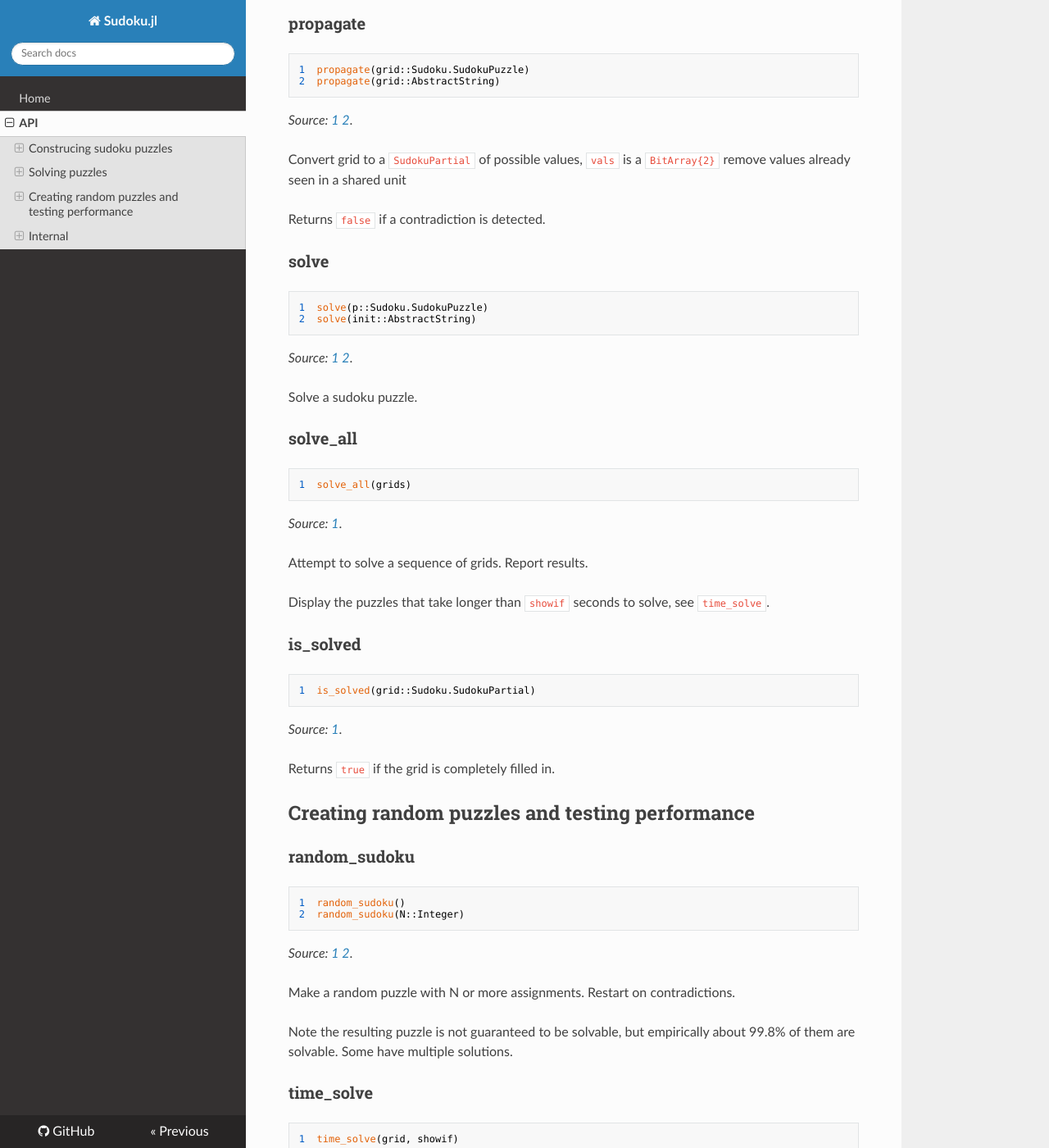
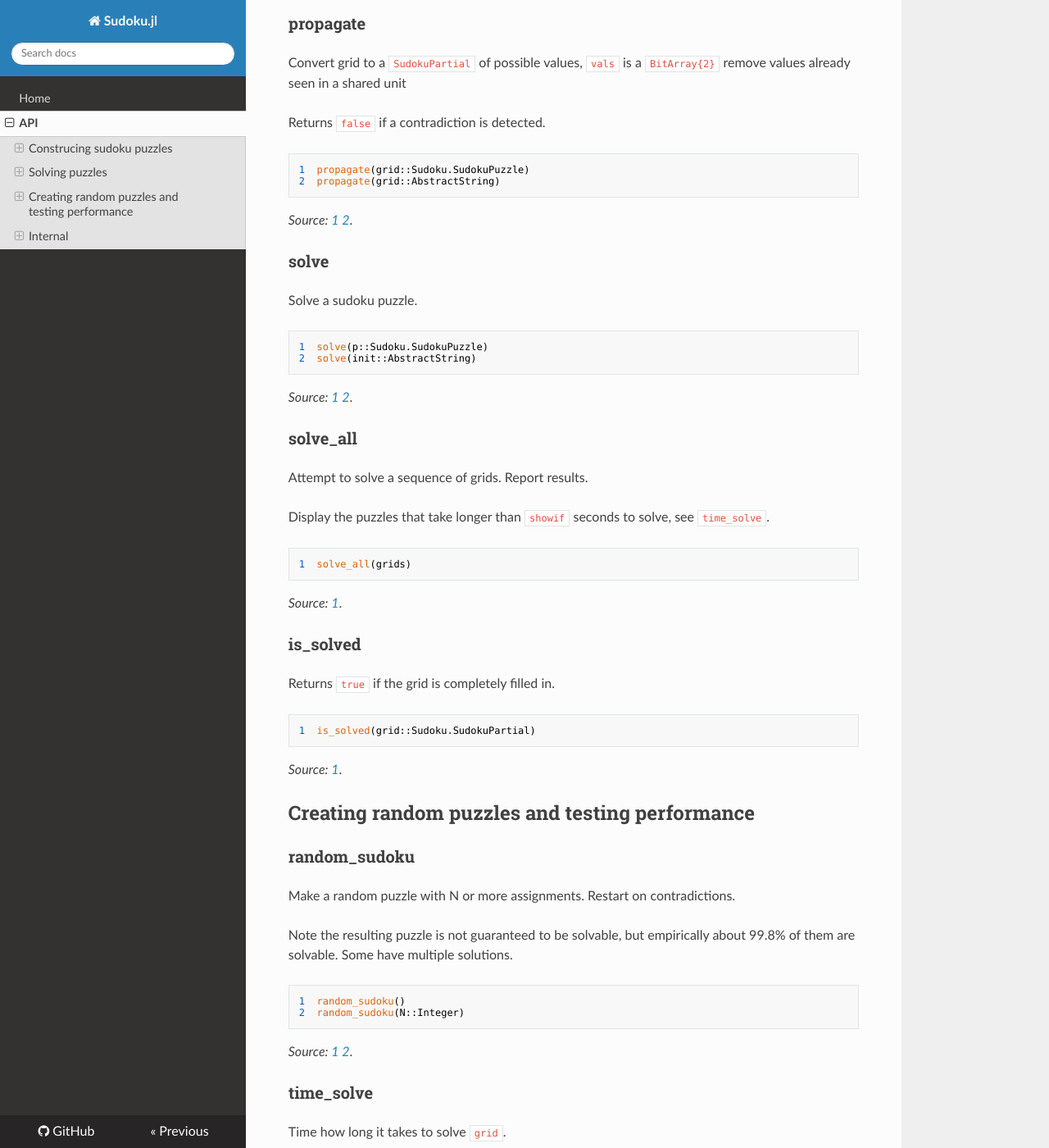
Before and after one commit to hayd/Sudoku.jl, an MkDocs documentation site: the page built from docs/_generated/api.md, in a window 1280 px wide and 1400 px high, scrolled down 1150 px. Shown: the whole window at 82% size. Built offline with MkDocs 1.6.1, drawn with Linux system fonts in a browser that asks for light colours; nearby versions of some CDN libraries; old or Windows-style settings are respelled for this version of MkDocs; some of the changed text lies outside the part shown.

````diff
--- a/docs/_generated/api.md
+++ b/docs/_generated/api.md
@@ -7,10 +7,6 @@ sudoku puzzles:
 ## Construcing sudoku puzzles
 
 ### sudoku
-```
-1  sudoku(init::AbstractString)
-```
-*Source: [1](https://github.com/hayd/Sudoku.jl/tree/33093bb5b1f53e198f5a4043f6a46a9cfbb5dc43/src/Sudoku.jl#L35)*.
 
 Create a `SudokuPuzzle` from a string, for example:
 
@@ -29,86 +25,94 @@ julia> sudoku("00302060090030500100180640000810290070000000800670820000260950080
     5|  1  |3
 ```
 
+```
+1  sudoku(init::AbstractString)
+```
+*Source: [1](https://github.com/hayd/Sudoku.jl/tree/821bcab1cfa53ab96b137ceb61e5d09a1cc2ce61/src/Sudoku.jl#L35)*.
+
 ### from_file
+
+Parse a file into a list of strings, separated by sep.
+
 ```
 1  from_file(filename)
 2  from_file(filename, sep)
 ```
-*Source: [1](https://github.com/hayd/Sudoku.jl/tree/33093bb5b1f53e198f5a4043f6a46a9cfbb5dc43/src/Sudoku.jl#L282) [2](https://github.com/hayd/Sudoku.jl/tree/33093bb5b1f53e198f5a4043f6a46a9cfbb5dc43/src/Sudoku.jl#L282)*.
-
-Parse a file into a list of strings, separated by sep.
+*Source: [1](https://github.com/hayd/Sudoku.jl/tree/821bcab1cfa53ab96b137ceb61e5d09a1cc2ce61/src/Sudoku.jl#L282) [2](https://github.com/hayd/Sudoku.jl/tree/821bcab1cfa53ab96b137ceb61e5d09a1cc2ce61/src/Sudoku.jl#L282)*.
 
 ### show
+
+Display puzzles as a 2-D grid.
+
 ```
 1  show(io::IO, grid::Sudoku.SudokuPartial)
 2  show(io::IO, p::Sudoku.SudokuPuzzle)
 ```
-*Source: [1](https://github.com/hayd/Sudoku.jl/tree/33093bb5b1f53e198f5a4043f6a46a9cfbb5dc43/src/Sudoku.jl#L223) [2](https://github.com/hayd/Sudoku.jl/tree/33093bb5b1f53e198f5a4043f6a46a9cfbb5dc43/src/Sudoku.jl#L245)*.
-
-Display puzzles as a 2-D grid.
+*Source: [1](https://github.com/hayd/Sudoku.jl/tree/821bcab1cfa53ab96b137ceb61e5d09a1cc2ce61/src/Sudoku.jl#L223) [2](https://github.com/hayd/Sudoku.jl/tree/821bcab1cfa53ab96b137ceb61e5d09a1cc2ce61/src/Sudoku.jl#L245)*.
 
 
 
 ## Solving puzzles
 
 ### propagate
-```
-1  propagate(grid::Sudoku.SudokuPuzzle)
-2  propagate(grid::AbstractString)
-```
-*Source: [1](https://github.com/hayd/Sudoku.jl/tree/33093bb5b1f53e198f5a4043f6a46a9cfbb5dc43/src/Sudoku.jl#L75) [2](https://github.com/hayd/Sudoku.jl/tree/33093bb5b1f53e198f5a4043f6a46a9cfbb5dc43/src/Sudoku.jl#L82)*.
 
 Convert grid to a `SudokuPartial` of possible values, `vals` is a `BitArray{2}` remove values already seen in a shared unit
 
 Returns `false` if a contradiction is detected.
 
+```
+1  propagate(grid::Sudoku.SudokuPuzzle)
+2  propagate(grid::AbstractString)
+```
+*Source: [1](https://github.com/hayd/Sudoku.jl/tree/821bcab1cfa53ab96b137ceb61e5d09a1cc2ce61/src/Sudoku.jl#L75) [2](https://github.com/hayd/Sudoku.jl/tree/821bcab1cfa53ab96b137ceb61e5d09a1cc2ce61/src/Sudoku.jl#L82)*.
+
 ### solve
+
+Solve a sudoku puzzle.
+
 ```
 1  solve(p::Sudoku.SudokuPuzzle)
 2  solve(init::AbstractString)
 ```
-*Source: [1](https://github.com/hayd/Sudoku.jl/tree/33093bb5b1f53e198f5a4043f6a46a9cfbb5dc43/src/Sudoku.jl#L157) [2](https://github.com/hayd/Sudoku.jl/tree/33093bb5b1f53e198f5a4043f6a46a9cfbb5dc43/src/Sudoku.jl#L164)*.
-
-Solve a sudoku puzzle.
+*Source: [1](https://github.com/hayd/Sudoku.jl/tree/821bcab1cfa53ab96b137ceb61e5d09a1cc2ce61/src/Sudoku.jl#L157) [2](https://github.com/hayd/Sudoku.jl/tree/821bcab1cfa53ab96b137ceb61e5d09a1cc2ce61/src/Sudoku.jl#L164)*.
 
 ### solve_all
-```
-1  solve_all(grids)
-```
-*Source: [1](https://github.com/hayd/Sudoku.jl/tree/33093bb5b1f53e198f5a4043f6a46a9cfbb5dc43/src/Sudoku.jl#L316)*.
 
 Attempt to solve a sequence of grids. Report results.
 
 Display the puzzles that take longer than `showif` seconds to solve, see `time_solve`.
 
+```
+1  solve_all(grids)
+```
+*Source: [1](https://github.com/hayd/Sudoku.jl/tree/821bcab1cfa53ab96b137ceb61e5d09a1cc2ce61/src/Sudoku.jl#L316)*.
+
 ### is_solved
+
+Returns `true` if the grid is completely filled in.
+
 ```
 1  is_solved(grid::Sudoku.SudokuPartial)
 ```
-*Source: [1](https://github.com/hayd/Sudoku.jl/tree/33093bb5b1f53e198f5a4043f6a46a9cfbb5dc43/src/Sudoku.jl#L194)*.
-
-Returns `true` if the grid is completely filled in.
+*Source: [1](https://github.com/hayd/Sudoku.jl/tree/821bcab1cfa53ab96b137ceb61e5d09a1cc2ce61/src/Sudoku.jl#L194)*.
 
 
 
 ## Creating random puzzles and testing performance
 
 ### random_sudoku
-```
-1  random_sudoku()
-2  random_sudoku(N::Integer)
-```
-*Source: [1](https://github.com/hayd/Sudoku.jl/tree/33093bb5b1f53e198f5a4043f6a46a9cfbb5dc43/src/Sudoku.jl#L204) [2](https://github.com/hayd/Sudoku.jl/tree/33093bb5b1f53e198f5a4043f6a46a9cfbb5dc43/src/Sudoku.jl#L204)*.
 
 Make a random puzzle with N or more assignments. Restart on contradictions.
 
 Note the resulting puzzle is not guaranteed to be solvable, but empirically about 99.8% of them are solvable. Some have multiple solutions.
 
+```
+1  random_sudoku()
+2  random_sudoku(N::Integer)
+```
+*Source: [1](https://github.com/hayd/Sudoku.jl/tree/821bcab1cfa53ab96b137ceb61e5d09a1cc2ce61/src/Sudoku.jl#L204) [2](https://github.com/hayd/Sudoku.jl/tree/821bcab1cfa53ab96b137ceb61e5d09a1cc2ce61/src/Sudoku.jl#L204)*.
+
 ### time_solve
-```
-1  time_solve(grid, showif)
-```
-*Source: [1](https://github.com/hayd/Sudoku.jl/tree/33093bb5b1f53e198f5a4043f6a46a9cfbb5dc43/src/Sudoku.jl#L295)*.
 
 Time how long it takes to solve `grid`.
 
@@ -116,12 +120,12 @@ If it takes longer than `showif` seconds to solve, print `grid` and whether or n
 
 This is useful for finding "difficult" random puzzles.
 
+```
+1  time_solve(grid, showif)
+```
+*Source: [1](https://github.com/hayd/Sudoku.jl/tree/821bcab1cfa53ab96b137ceb61e5d09a1cc2ce61/src/Sudoku.jl#L295)*.
+
 ### bench
-```
-1  bench()
-2  bench(N::Integer)
-```
-*Source: [1](https://github.com/hayd/Sudoku.jl/tree/33093bb5b1f53e198f5a4043f6a46a9cfbb5dc43/src/Sudoku.jl#L337) [2](https://github.com/hayd/Sudoku.jl/tree/33093bb5b1f53e198f5a4043f6a46a9cfbb5dc43/src/Sudoku.jl#L349)*.
 
 Benchmarking: Solve some some example puzzles:
 
@@ -130,6 +134,12 @@ Benchmarking: Solve some some example puzzles:
   * hardest (from hardest.txt)
   * 100 random puzzles.
 
+```
+1  bench()
+2  bench(N::Integer)
+```
+*Source: [1](https://github.com/hayd/Sudoku.jl/tree/821bcab1cfa53ab96b137ceb61e5d09a1cc2ce61/src/Sudoku.jl#L337) [2](https://github.com/hayd/Sudoku.jl/tree/821bcab1cfa53ab96b137ceb61e5d09a1cc2ce61/src/Sudoku.jl#L349)*.
+
 
 
 ## Internal
````
Also changed, not shown: other parts of docs/_generated/api.md (+14 -5 lines), README.md (+55 -63 lines), docs/api.md (+1 -1 lines).
